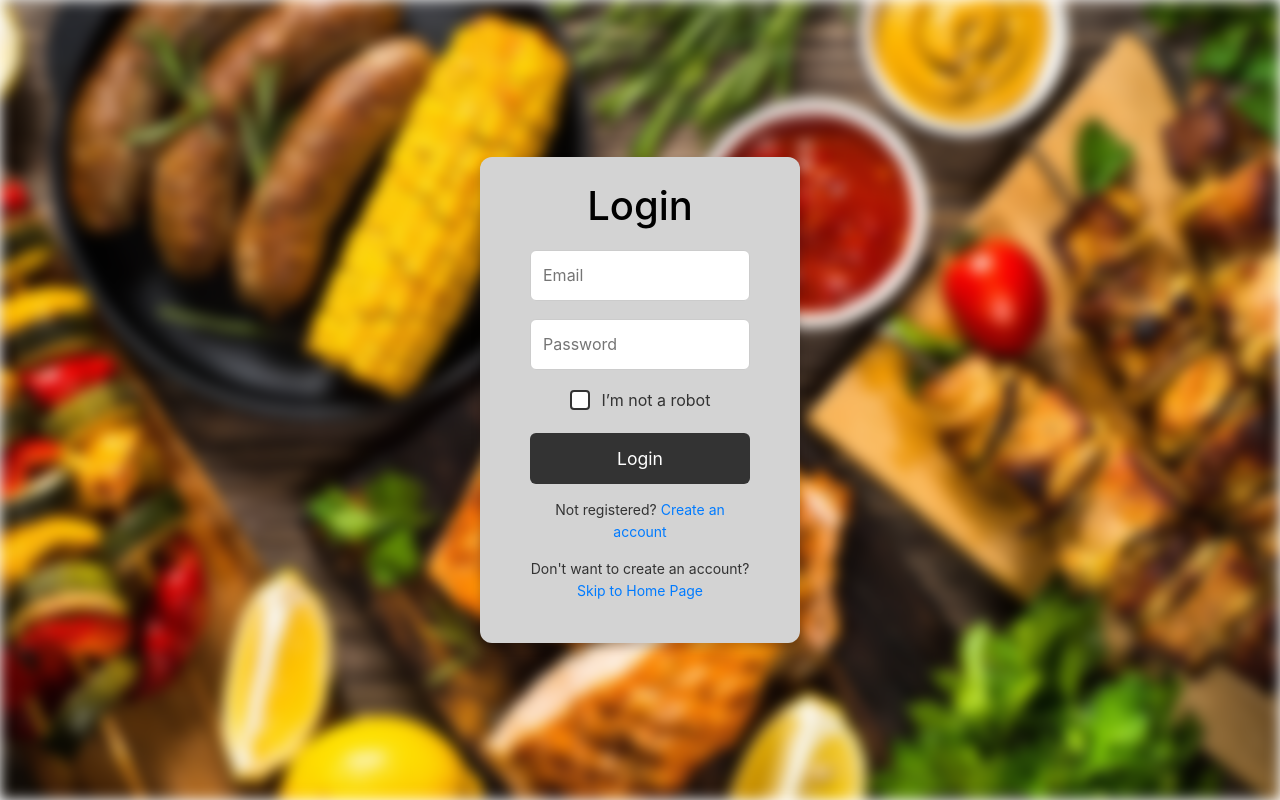
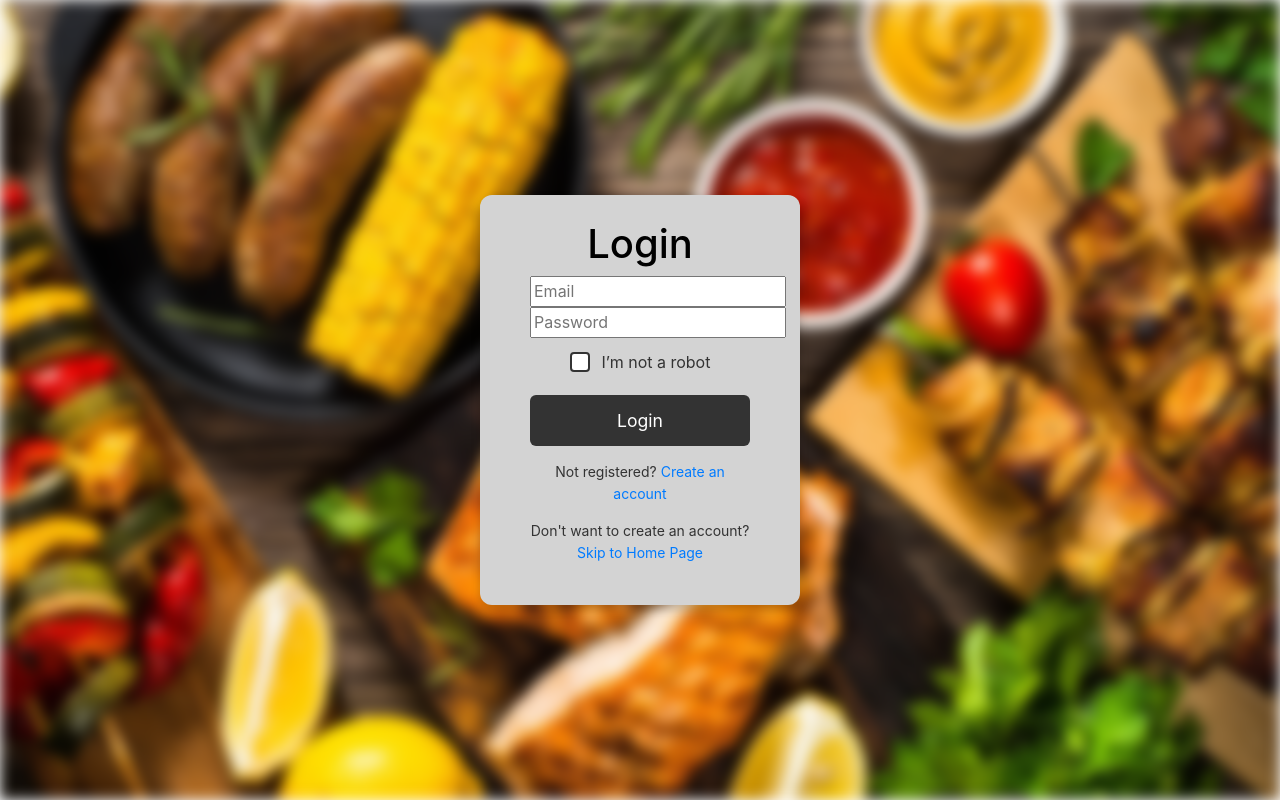
Before and after one commit to nguyenjh/CSE-110-Group-11, a React (Vite) app in the folder my-app/client/: page /login in a window 1280 px wide. Built offline with nearby package versions, Linux system fonts and the light colour scheme.

Commit message:
title mistake fix...

```diff
--- a/my-app/client/src/css/LoginPage.css
+++ b/my-app/client/src/css/LoginPage.css
@@ -28,7 +28,7 @@
 
 /* Login container styles */
 .login-container {
-    background-color: rgba(211, 211, 211, 1); /* Slight transparency to see some of the background */
+    background-color: rgba(211, 211, 211, 1);
     padding: 25px 50px;
     border-radius: 12px;
     box-shadow: 0 5px 10px rgba(0, 0, 0, 0.2);
@@ -45,22 +45,22 @@
     color: black;
 }
 
-.login-container .h1 {
+.login-container h1 {
     color: black;
 }
 
 /* Input fields */
-.login-container input[type="email"],
-.login-container input[type="password"] {
+.signup-container input[type="email"],
+.signup-container input[type="text"],
+.signup-container input[type="password"] {
     width: 100%;
     padding: 12px; /* Increased padding */
     margin: 12px 0 6px;
     border: 1px solid #ccc;
     border-radius: 6px;
     font-size: 1rem; /* Larger font */
-    background-color: white;
+    background-color: white; /* Set background to white */
     color: black;
-
 }
 
 /* Error messages */
--- a/my-app/client/src/css/SignUp.css
+++ b/my-app/client/src/css/SignUp.css
@@ -27,7 +27,7 @@
 
 /* Signup container styles */
 .signup-container {
-    background-color: rgba(211, 211, 211, 1); /* Slight transparency to see some of the background */
+    background-color: rgba(211, 211, 211, 1);
     padding: 25px 50px;
     border-radius: 12px;
     box-shadow: 0 5px 10px rgba(0, 0, 0, 0.2);
@@ -58,7 +58,7 @@
   }
 
 
-.signup-container .h1 {
+.signup-container h1 {
     color: black;
 }
 
```
